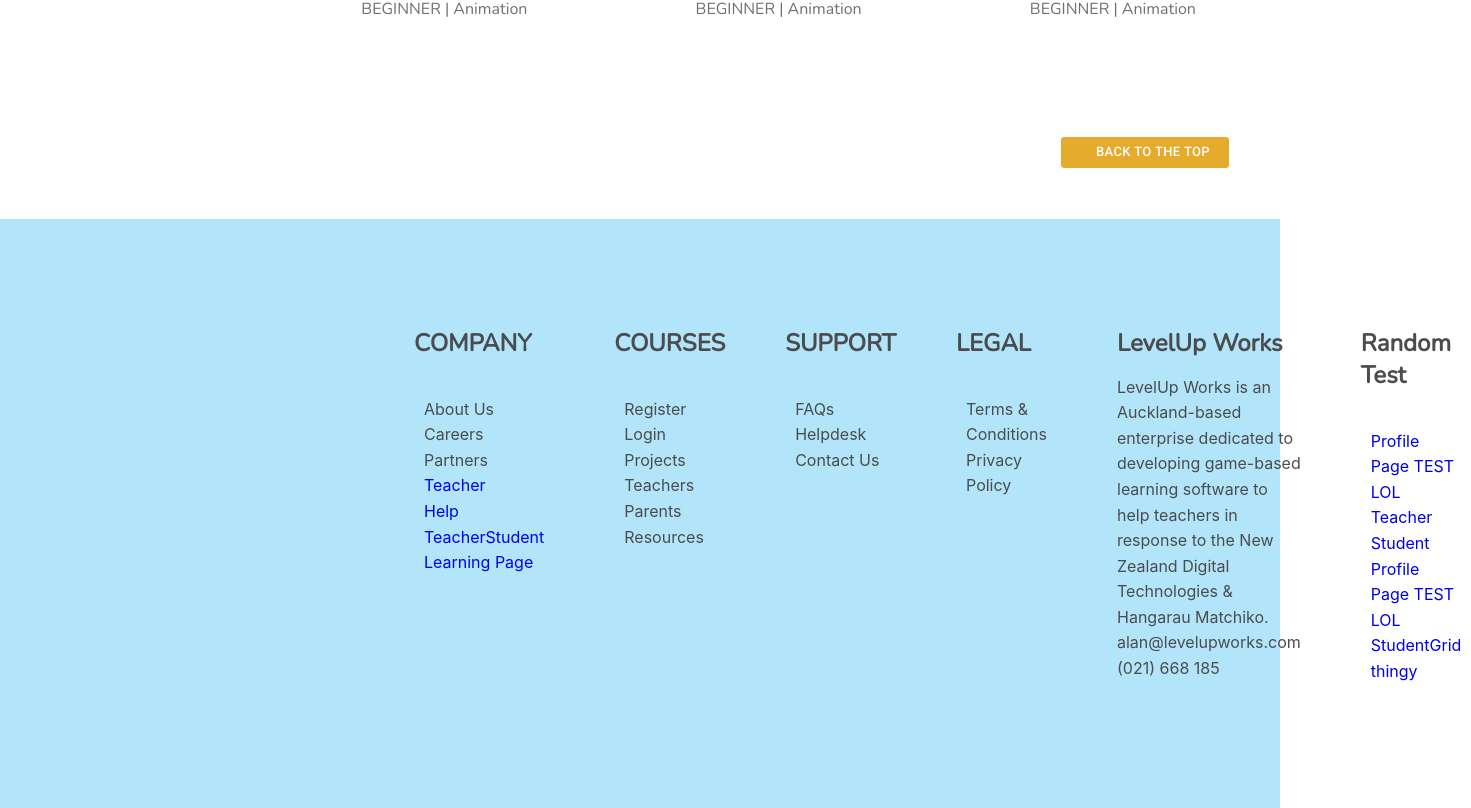
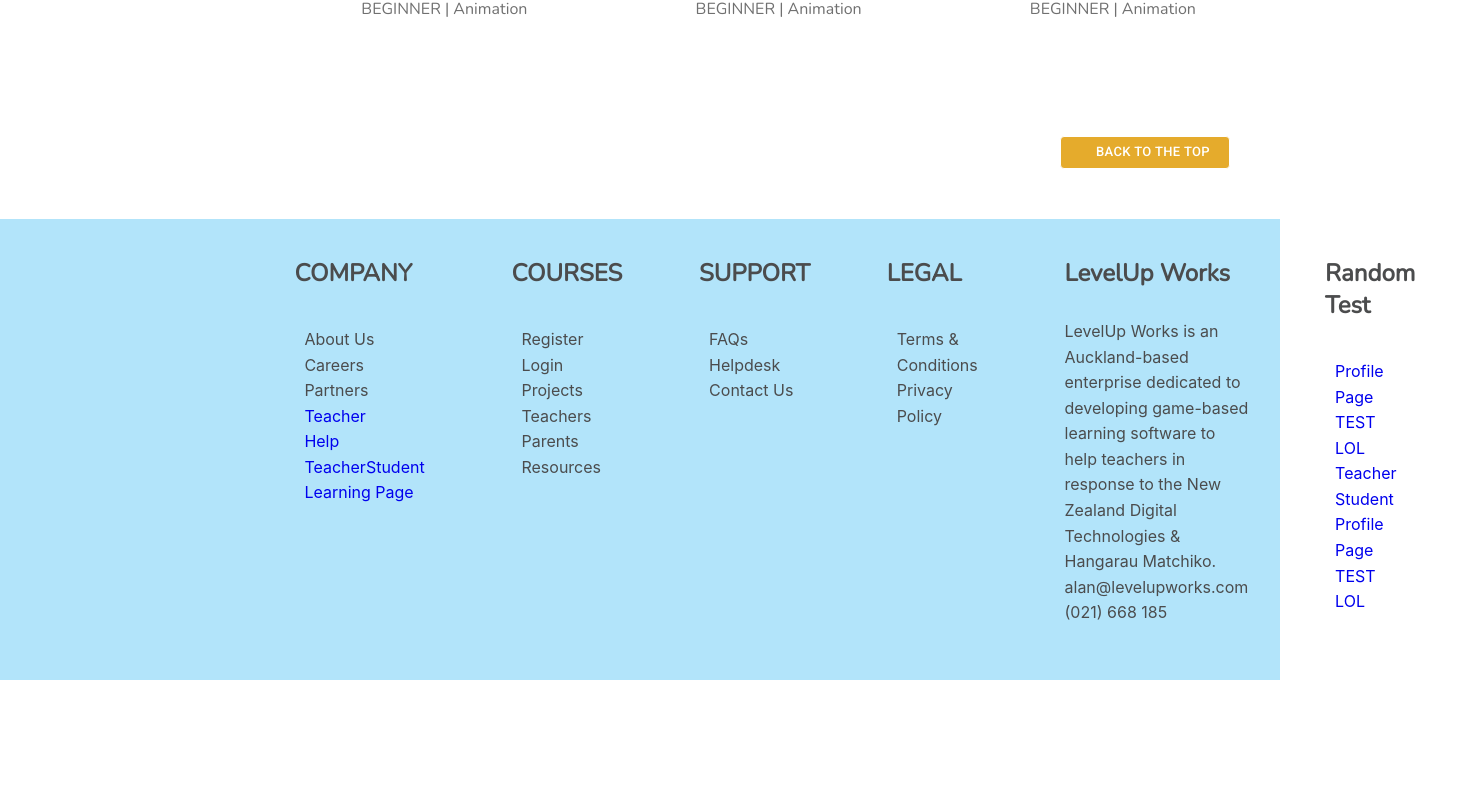
Before and after one commit to joechamberlain1/missionxteamzero-1, a React (Create React App) app: page /StudentProjectLib in a window 1280 px wide. Shown: the part 1747-2555 px from the top of the page, 1471 px wide, since content can reach past the window. After the commit the page ends 2427 px from the top, so only its background shows below. Built offline with nearby package versions, Linux system fonts and the light colour scheme.

Commit message:
Updated Footer CSS

```diff
--- a/src/MainFooter/Footer.css
+++ b/src/MainFooter/Footer.css
@@ -1,11 +1,11 @@
 .main-footer {
-  padding: 50px 0;
+  /* padding: 50px 0; */
   background-color: #b2e4fa;
   color: #4b4c4d;
   position: relative;
   bottom: 0;
   width: 100%;
-  padding-top: 3em;
+  /* padding-top: 3em; */
   display: flex;
   flex: 1;
 }
@@ -14,7 +14,7 @@
   flex: 1;
   align-items: center;
   justify-content: center;
-  display: inline-flex;
+  display: flex;
   flex: row;
 }
 
@@ -28,25 +28,27 @@
   font-family: -apple-system, BlinkMacSystemFont, "Segoe UI", Roboto, Oxygen,
     Ubuntu, Cantarell, "Open Sans", "Helvetica Neue", sans-serif;
   margin-bottom: 0;
-  text-decoration:none;
+  text-decoration: none;
 }
 
 .row {
   display: flex;
-  padding: 30px;
-  margin: 0px;
-  width: 40%;
+  flex-direction: row;
+  /* padding: 30px; */
+  /* margin: 0px; */
+  width: 60%;
   /* margin-left: 20%; */
-  align-content: center;
+  /* align-content: center; */
 }
 
 .Col {
-  margin: 30px;
+  margin: 5%;
 }
 
 .main-footer p {
-  padding: 0;
-  list-style: none;
+  /* padding: 0; */
+  /* list-style: none; */
+  margin-top: 30px;
   line-height: 1.6;
   font-size: 20;
   font-family: -apple-system, BlinkMacSystemFont, "Segoe UI", Roboto, Oxygen,
--- a/src/MainFooter/Footer.js
+++ b/src/MainFooter/Footer.js
@@ -90,10 +90,6 @@ const MainFooter = () => {
                 </Link>{" "}
                 {/* Be sure to update this properly once finalized - Johnny */}
               </li>
-              <li>
-                <Link to="/StudentProfileGrid">StudentGrid thingy</Link>{" "}
-                {/* Be sure to update this properly once finalized - Johnny */}
-              </li>
             </ul>
           </div>
         </div>
```
